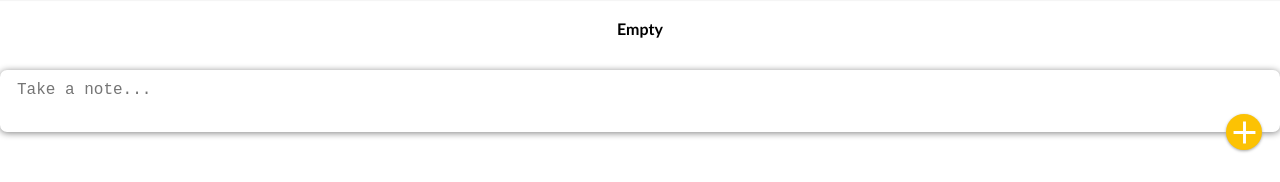
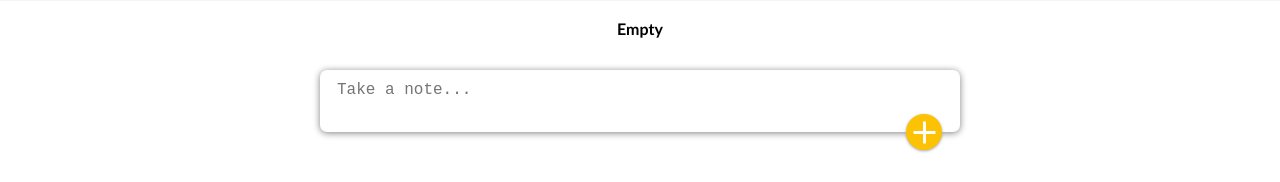
Before and after one commit to faanid/Google-keep-clone, a React (Create React App) app in the folder google-keep-reactjs/: page / in a window 1280 px wide. Shown: the part 321-503 px from the top of the page. Built offline with nearby package versions, Linux system fonts and the light colour scheme.

Commit message:
Resize form tag

```diff
--- a/google-keep-reactjs/src/style.css
+++ b/google-keep-reactjs/src/style.css
@@ -29,6 +29,7 @@ body{
 }
 
 form{
+    width:50%;
     position:relative;
     margin:32px auto 50px auto;
     background: #fff;
@@ -49,7 +50,7 @@ form input{
 }
 
 form textarea{
-    width:100%;
+    /* width:100%; */
     border:none;
     padding:4px 10px;
     outline:none;
```
